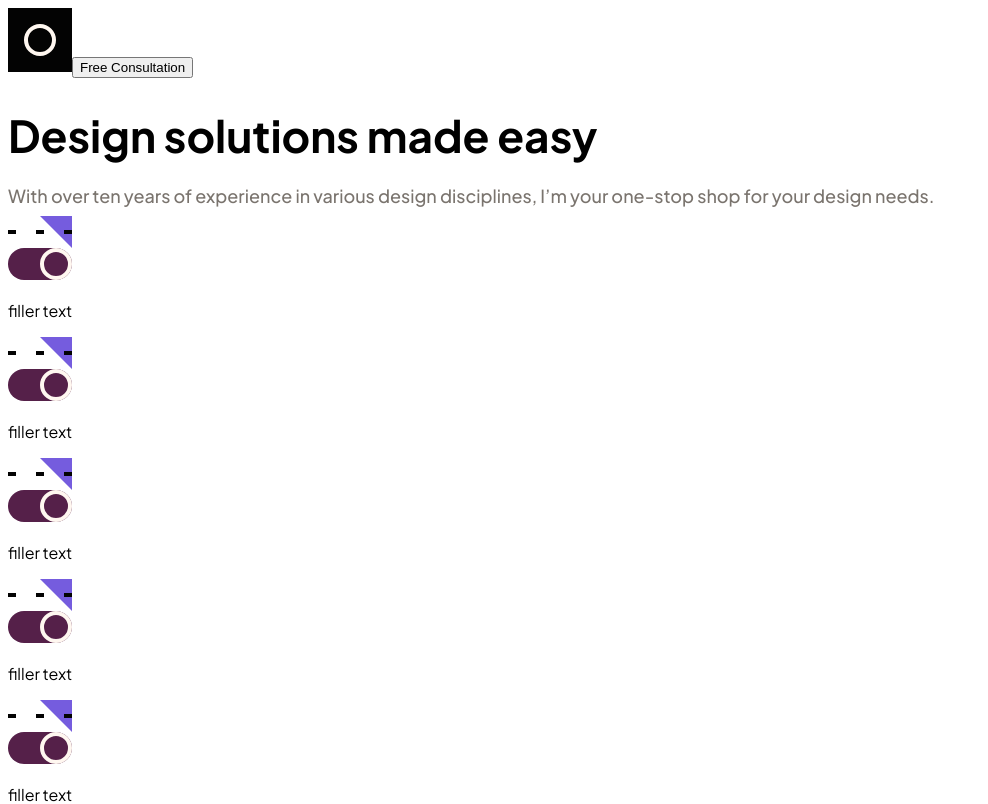
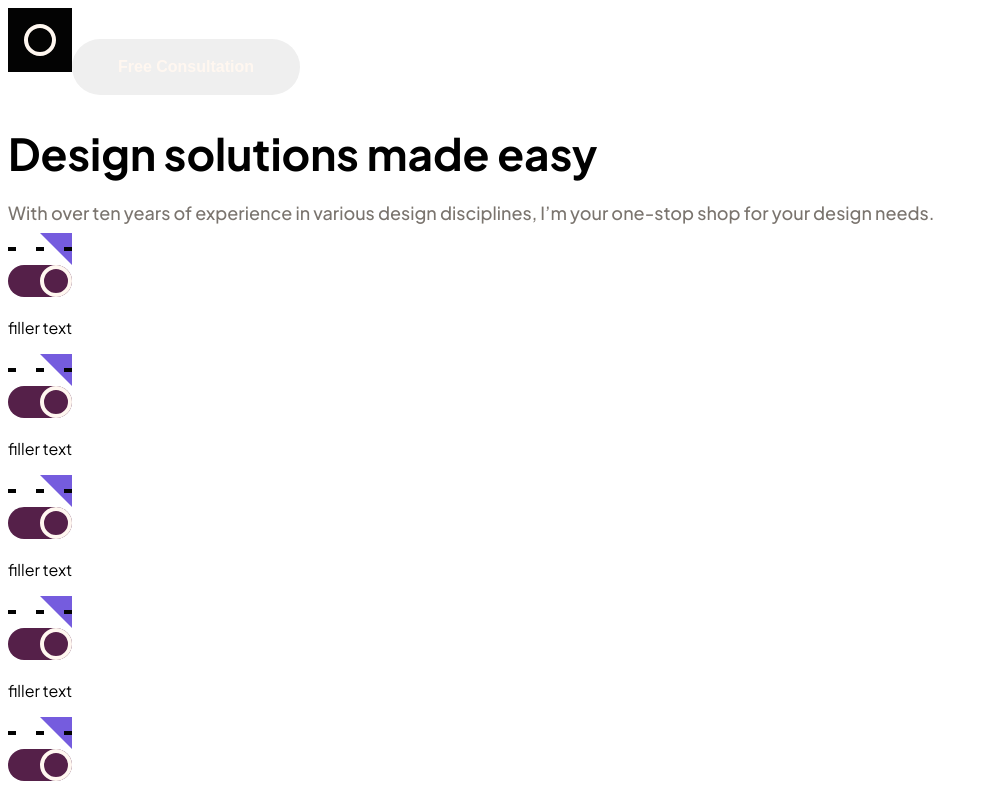
Before and after one commit to Ramaj57/single-page-design-portfolio, an Angular app in the folder single-page-design-portfolio/: page / in a window 1280 px wide. Shown: the top 804 px of the page, without its empty margins (0-988 px from the left). Built offline with nearby package versions, Linux system fonts and the light colour scheme.

Commit message:
css and added expected input property to button component

```diff
--- a/single-page-design-portfolio/src/app/consultation-btn/consultation-btn.component.css
+++ b/single-page-design-portfolio/src/app/consultation-btn/consultation-btn.component.css
@@ -0,0 +1,24 @@
+button {
+  height: 2.75rem;
+  width: 11rem;
+  color: var(--head-text2);
+  border: none;
+  border-radius: 28px;
+  font-weight: 700;
+  font-size: .875rem;
+  line-height: 28%;
+}
+
+@media (width >= 768px) {
+  button {
+    height: 3.5rem;
+    width: 14.25rem;
+    font-size: 1rem;
+  }
+}
+
+@media (width >= 1440px) {
+  button {
+    width: 14.25rem;
+  }
+}
--- a/single-page-design-portfolio/src/app/consultation-btn/consultation-btn.component.ts
+++ b/single-page-design-portfolio/src/app/consultation-btn/consultation-btn.component.ts
@@ -1,4 +1,4 @@
-import { Component } from '@angular/core';
+import { Component, input } from '@angular/core';
 
 @Component({
   selector: 'app-consultation-btn',
@@ -8,5 +8,5 @@ import { Component } from '@angular/core';
   styleUrl: './consultation-btn.component.css'
 })
 export class ConsultationBtnComponent {
-
+buttonColor = input<string>();
 }
```
